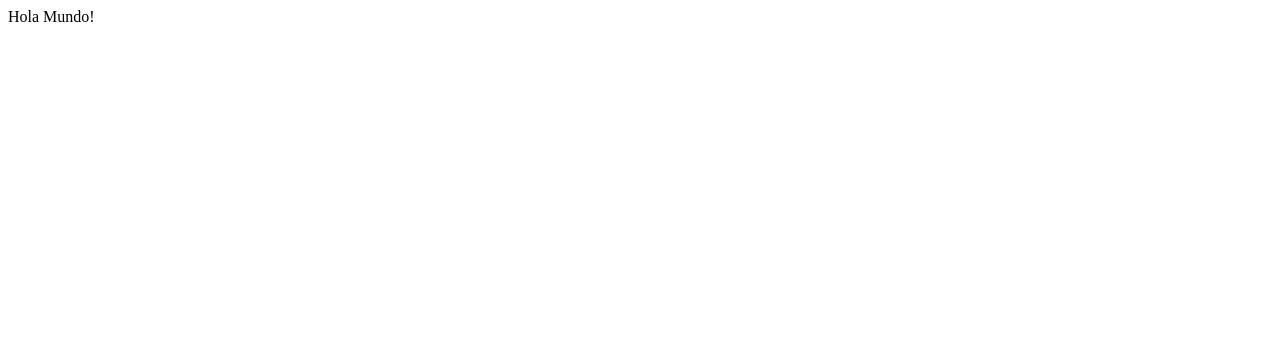
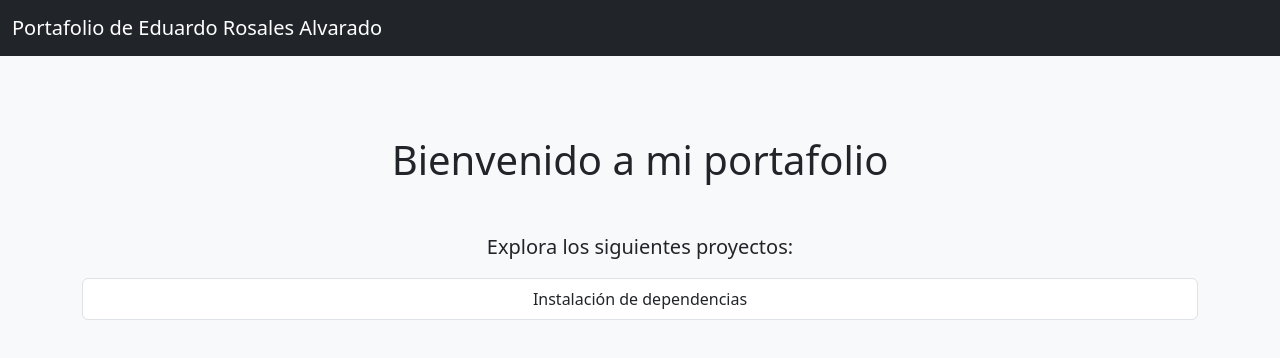
Before and after one commit to EduRos21/aws-data-Eduardo-Rosales-Alvarado, a plain HTML site: page index.html in a window 1280 px wide. Drawn offline with nearby package versions, Linux system fonts and the light colour scheme.

Commit message:
Update index.html

```diff
--- a/index.html
+++ b/index.html
@@ -1 +1,49 @@
-<p>Hola Mundo!</p>
+<!DOCTYPE html>
+<html lang="es">
+<head>
+  <meta charset="UTF-8">
+  <meta name="viewport" content="width=device-width, initial-scale=1.0">
+  <title>Portafolio de Eduardo Rosales Alvarado</title>
+
+  <!-- Bootstrap CSS -->
+  <link
+    href="https://cdn.jsdelivr.net/npm/bootstrap@5.3.3/dist/css/bootstrap.min.css"
+    rel="stylesheet"
+  >
+
+  <style>
+    body {
+      background-color: #f8f9fa;
+    }
+    .container {
+      margin-top: 80px;
+    }
+  </style>
+</head>
+<body>
+
+  <!-- Encabezado -->
+  <nav class="navbar navbar-expand-lg navbar-dark bg-dark">
+    <div class="container-fluid">
+      <a class="navbar-brand" href="#">Portafolio de Eduardo Rosales Alvarado</a>
+    </div>
+  </nav>
+
+  <!-- Contenido principal -->
+  <div class="container text-center">
+    <h1 class="my-5">Bienvenido a mi portafolio</h1>
+    <p class="lead">Explora los siguientes proyectos:</p>
+
+    <div class="list-group">
+      <a href="#" class="list-group-item list-group-item-action">
+        Instalación de dependencias
+      </a>
+    </div>
+  </div>
+
+  <!-- Bootstrap JS -->
+  <script
+    src="https://cdn.jsdelivr.net/npm/bootstrap@5.3.3/dist/js/bootstrap.bundle.min.js">
+  </script>
+</body>
+</html>
```
